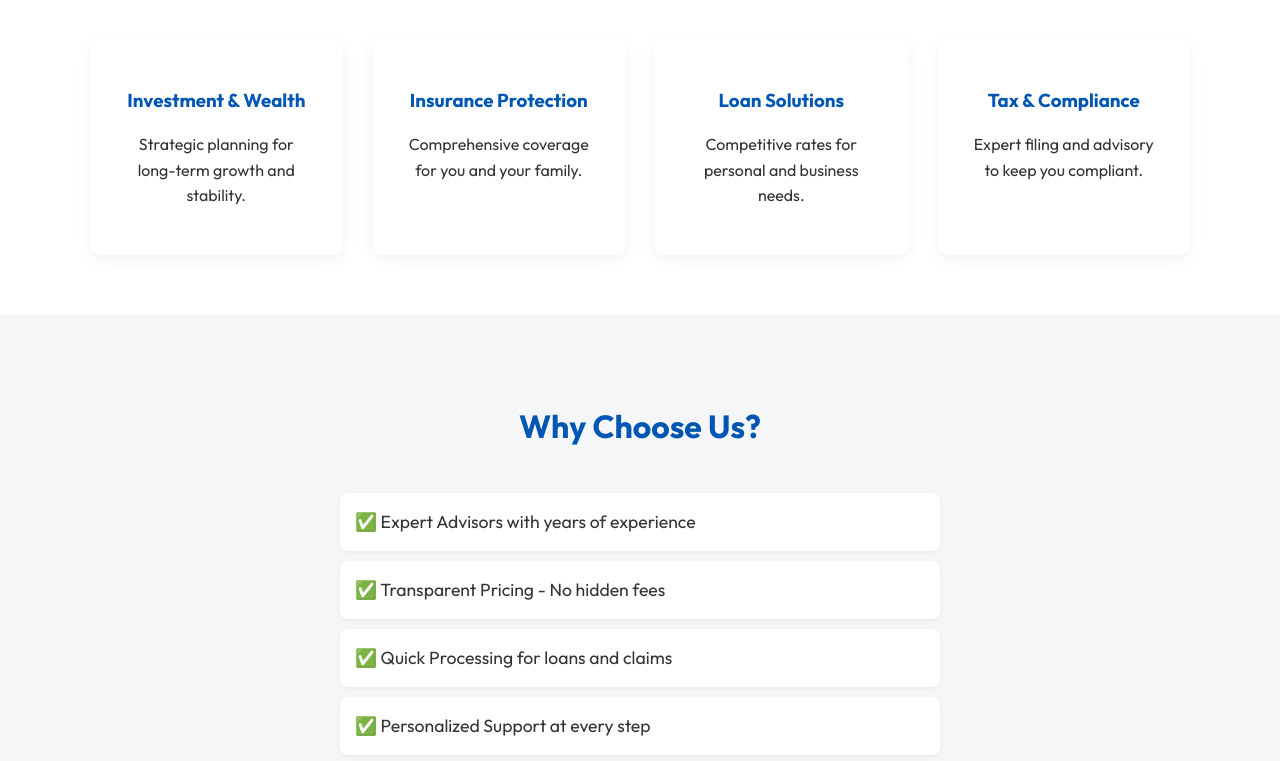
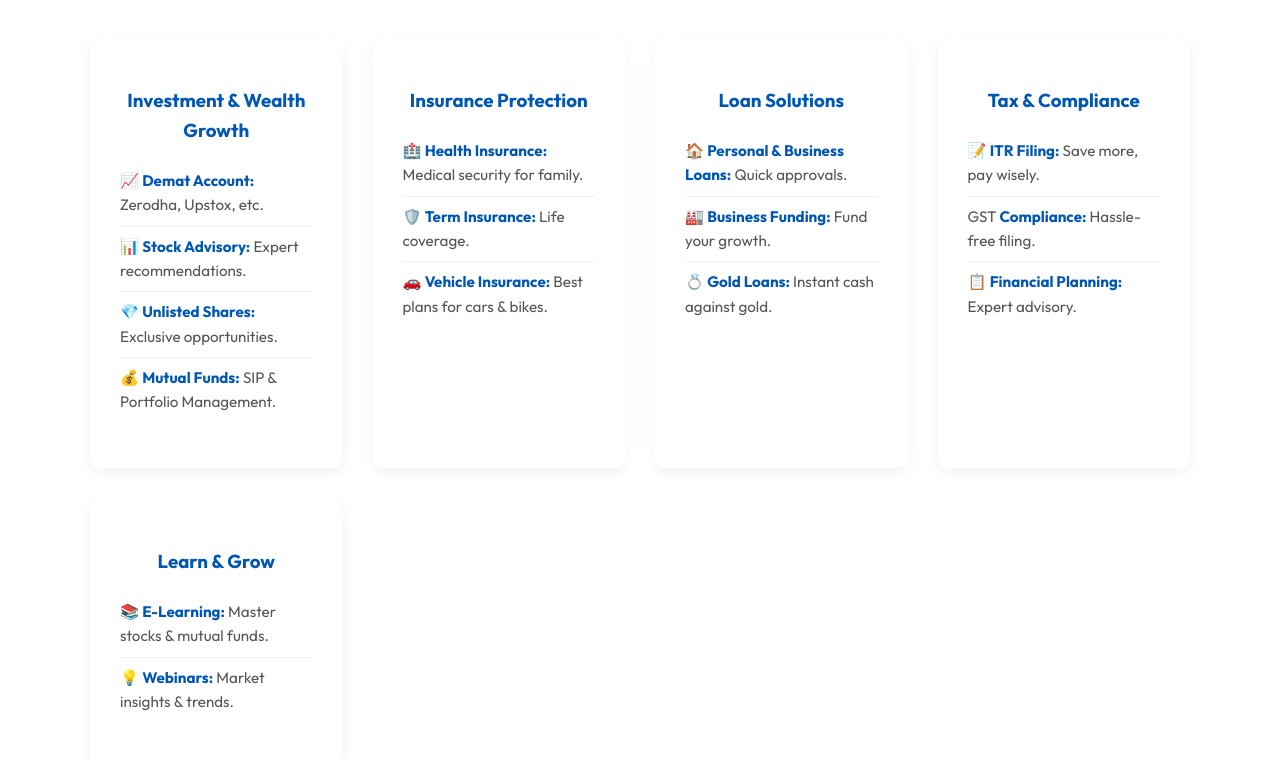
Before and after one commit to harsh1991mishra/ymm.github.io, a plain HTML site: page index.html in a window 1280 px wide. Shown: the part 739-1500 px from the top of the page. Drawn offline with Linux system fonts and the light colour scheme.

Commit message:
Enhance website content from old WordPress site

```diff
--- a/index.html
+++ b/index.html
@@ -37,20 +37,44 @@
             <h2 class="section-title">Our Services</h2>
             <div class="grid">
                 <div class="card">
-                    <h3>Investment & Wealth</h3>
-                    <p>Strategic planning for long-term growth and stability.</p>
+                    <h3>Investment & Wealth Growth</h3>
+                    <ul class="service-list">
+                        <li>📈 <strong>Demat Account:</strong> Zerodha, Upstox, etc.</li>
+                        <li>📊 <strong>Stock Advisory:</strong> Expert recommendations.</li>
+                        <li>💎 <strong>Unlisted Shares:</strong> Exclusive opportunities.</li>
+                        <li>💰 <strong>Mutual Funds:</strong> SIP & Portfolio Management.</li>
+                    </ul>
                 </div>
                 <div class="card">
                     <h3>Insurance Protection</h3>
-                    <p>Comprehensive coverage for you and your family.</p>
+                    <ul class="service-list">
+                        <li>🏥 <strong>Health Insurance:</strong> Medical security for family.</li>
+                        <li>🛡️ <strong>Term Insurance:</strong> Life coverage.</li>
+                        <li>🚗 <strong>Vehicle Insurance:</strong> Best plans for cars & bikes.</li>
+                    </ul>
                 </div>
                 <div class="card">
                     <h3>Loan Solutions</h3>
-                    <p>Competitive rates for personal and business needs.</p>
+                    <ul class="service-list">
+                        <li>🏠 <strong>Personal & Business Loans:</strong> Quick approvals.</li>
+                        <li>🏭 <strong>Business Funding:</strong> Fund your growth.</li>
+                        <li>💍 <strong>Gold Loans:</strong> Instant cash against gold.</li>
+                    </ul>
                 </div>
                 <div class="card">
                     <h3>Tax & Compliance</h3>
-                    <p>Expert filing and advisory to keep you compliant.</p>
+                    <ul class="service-list">
+                        <li>📝 <strong>ITR Filing:</strong> Save more, pay wisely.</li>
+                        <li>GST <strong>Compliance:</strong> Hassle-free filing.</li>
+                        <li>📋 <strong>Financial Planning:</strong> Expert advisory.</li>
+                    </ul>
+                </div>
+                <div class="card">
+                    <h3>Learn & Grow</h3>
+                    <ul class="service-list">
+                        <li>📚 <strong>E-Learning:</strong> Master stocks & mutual funds.</li>
+                        <li>💡 <strong>Webinars:</strong> Market insights & trends.</li>
+                    </ul>
                 </div>
             </div>
         </div>
@@ -60,10 +84,10 @@
         <div class="container">
             <h2 class="section-title">Why Choose Us?</h2>
             <ul class="feature-list">
-                <li>✅ Expert Advisors with years of experience</li>
-                <li>✅ Transparent Pricing - No hidden fees</li>
-                <li>✅ Quick Processing for loans and claims</li>
-                <li>✅ Personalized Support at every step</li>
+                <li>✅ <strong>10+ Years Experience:</strong> Expert Advisors.</li>
+                <li>✅ <strong>Transparent Pricing:</strong> No hidden charges.</li>
+                <li>✅ <strong>Quick Processing:</strong> Fast account opening.</li>
+                <li>✅ <strong>Personalized Support:</strong> Tailored financial plans.</li>
             </ul>
         </div>
     </section>
--- a/style.css
+++ b/style.css
@@ -25,7 +25,7 @@ body {
 /* Header */
 header {
     background: var(--white);
-    box-shadow: 0 2px 10px rgba(0,0,0,0.1);
+    box-shadow: 0 2px 10px rgba(0, 0, 0, 0.1);
     padding: 1rem 0;
     position: sticky;
     top: 0;
@@ -134,7 +134,7 @@ nav a:hover {
     background: var(--white);
     padding: 30px;
     border-radius: 10px;
-    box-shadow: 0 5px 15px rgba(0,0,0,0.05);
+    box-shadow: 0 5px 15px rgba(0, 0, 0, 0.05);
     transition: transform 0.3s;
     text-align: center;
 }
@@ -161,8 +161,31 @@ nav a:hover {
     background: var(--white);
     margin-bottom: 10px;
     border-radius: 8px;
-    box-shadow: 0 2px 5px rgba(0,0,0,0.05);
+    box-shadow: 0 2px 5px rgba(0, 0, 0, 0.05);
     font-size: 1.1rem;
+}
+
+/* Service Lists */
+.service-list {
+    list-style: none;
+    padding: 0;
+    text-align: left;
+    margin-top: 15px;
+}
+
+.service-list li {
+    padding: 8px 0;
+    border-bottom: 1px solid #eee;
+    font-size: 0.95rem;
+    color: #555;
+}
+
+.service-list li:last-child {
+    border-bottom: none;
+}
+
+.service-list strong {
+    color: var(--primary);
 }
 
 /* Offers */
```
